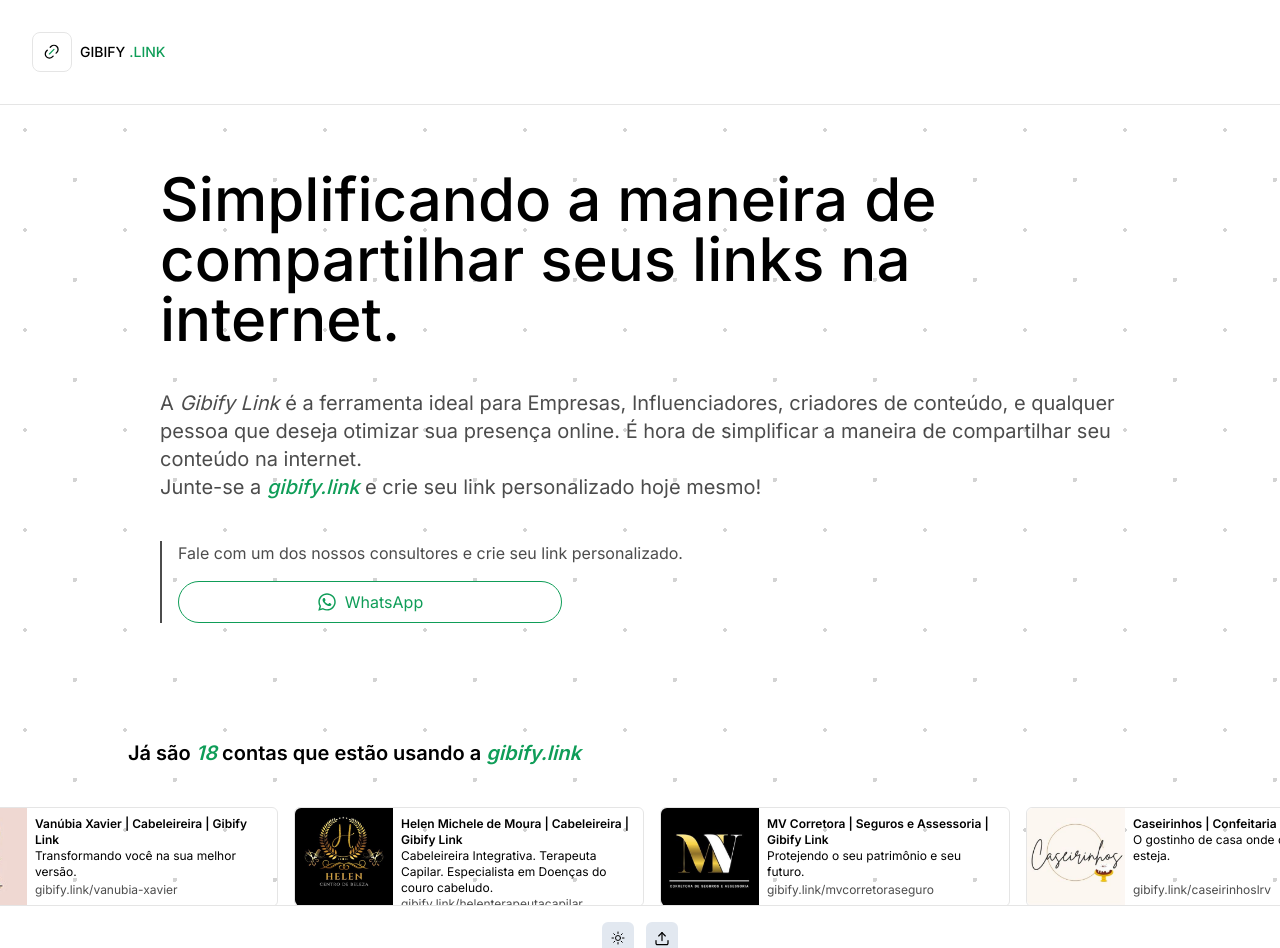
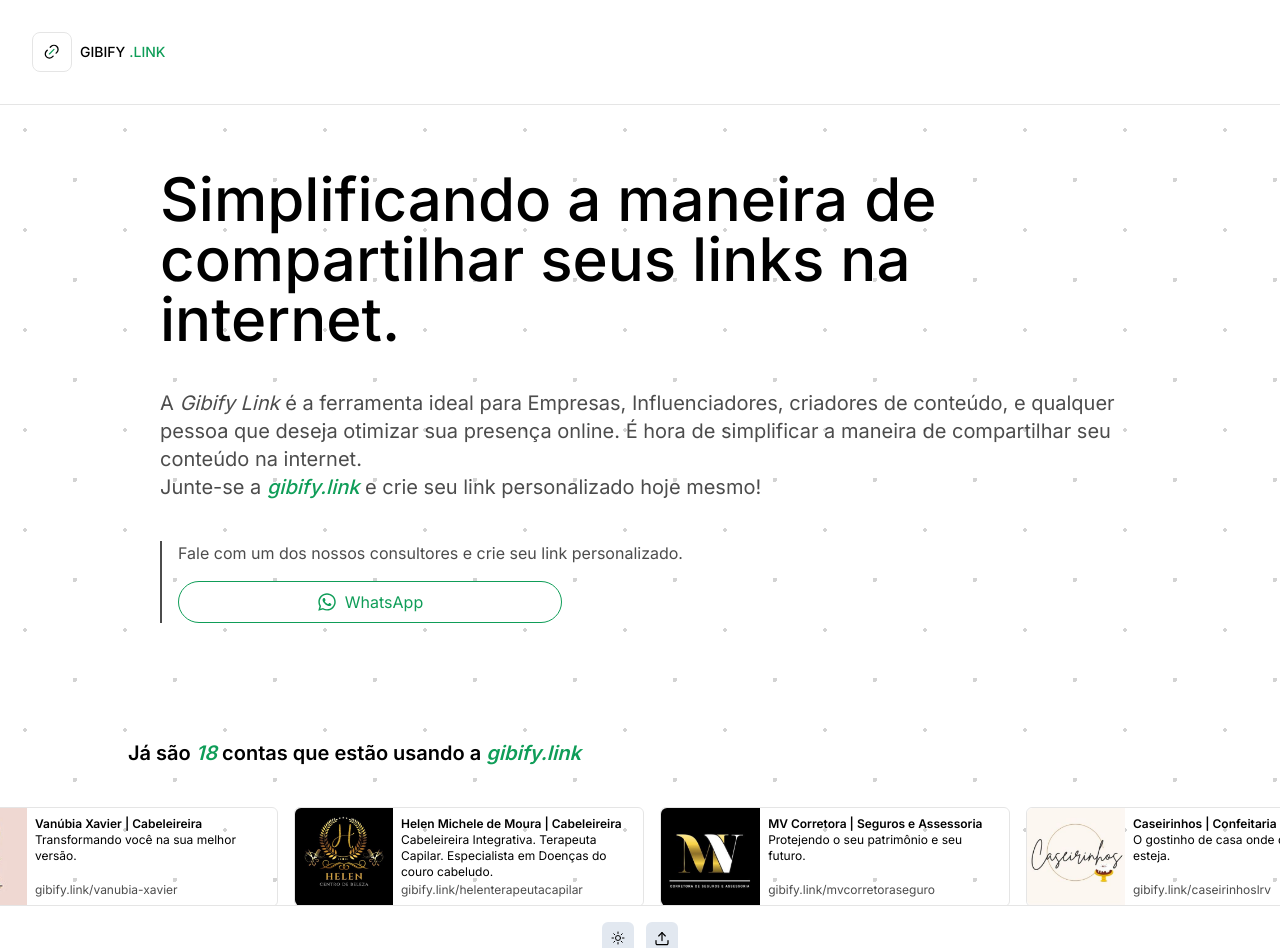
Before and after one commit to gibifytech/gibify.link, a Next.js app: page / in a window 1280 px wide. Shown: the top 948 px of the page. Built offline with nearby package versions, Linux system fonts and the light colour scheme.

Commit message:
fix: title in carousel

```diff
--- a/src/components/carousel/index.tsx
+++ b/src/components/carousel/index.tsx
@@ -29,7 +29,7 @@
                   />
                   <div className="flex flex-col items-start justify-between p-2">
                     <div>
-                      <h3 className="text-xs font-semibold">{user.metadata.title} | Gibify Link</h3>
+                      <h3 className="text-xs font-semibold">{user.metadata.title}</h3>
                       <p className="text-xs">{user.metadata.description}</p>
                     </div>
                     <span className="text-black/70 dark:text-white/70 text-xs">{`gibify.link/${user.username}`}</span>
```
